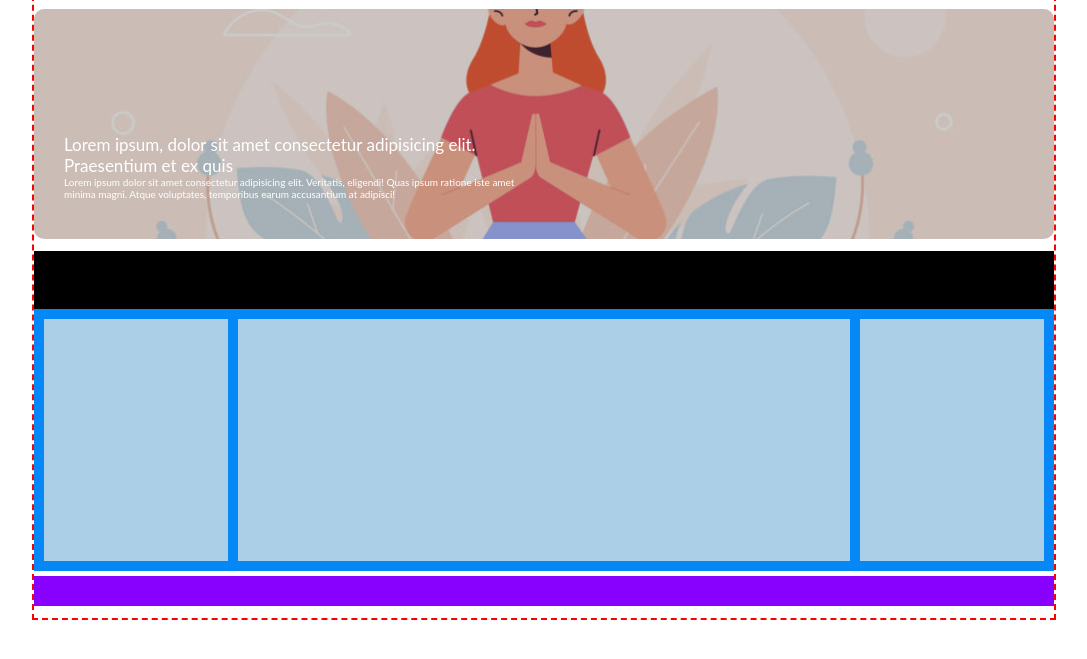
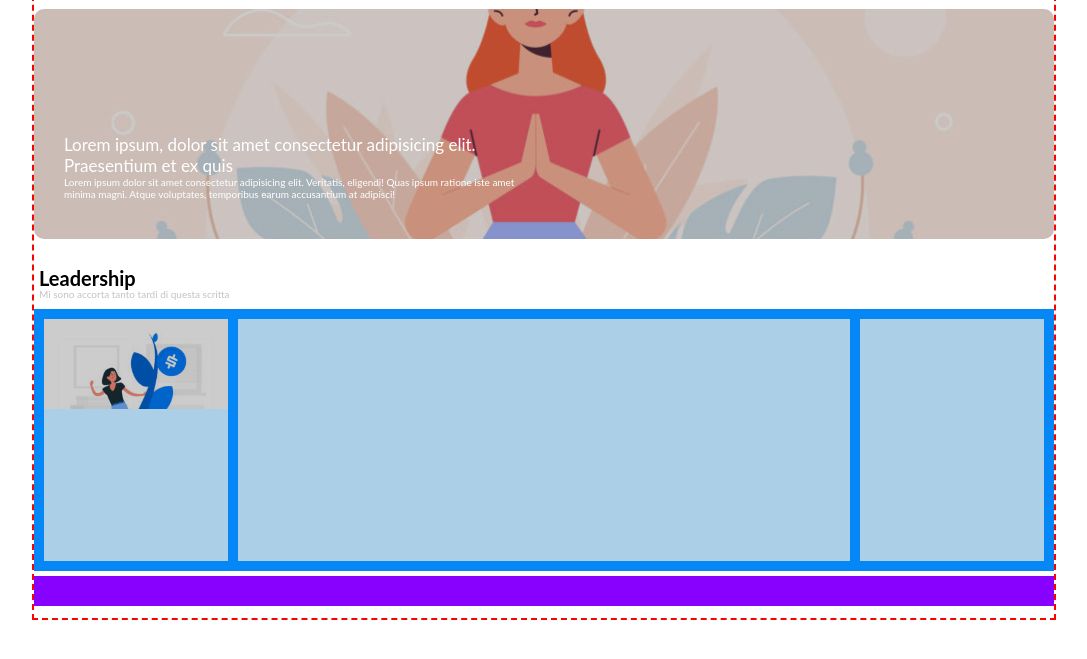
Before and after one commit to Maria210194/htmlcss-wp, a plain HTML site: page index.html in a window 1280 px wide. Shown: the part 85-744 px from the top of the page, without its empty margins (96-1183 px from the left). Drawn offline with Linux system fonts and the light colour scheme.

Commit message:
leadership

```diff
--- a/css/style.css
+++ b/css/style.css
@@ -89,10 +89,41 @@
     height: 58px;
 }
 
+.leadership{
+    font-size: 20px ;
+    color: black;
+    background-color: white;
+    height: 60%;
+    padding-top: 15px;
+    padding-left: 5px;
+    font-weight: bold;
+    font-family: 'Lato', sans-serif;
+}
+
+.leadership-p{
+    font-size: 10px ;
+    color: rgba(195,195,195,255);
+    background-color: white;
+    height: 40%;
+    padding-top: 2px;
+    padding-left: 5px;
+    font-family: 'Lato', sans-serif;
+}
+
 .inner-float-small{
     float: left;
     width: 20%;
     border: 7px solid rgba(5,135,246,255);
+
+}
+
+.col-img-small{
+    height: 90px;
+    background-image: url("../img/img-1.jpg");
+    background-color: rgba(0, 0, 0, 0.2);
+    background-blend-mode: overlay;
+    background-size: cover;
+    backdrop-filter: none;
 
 }
 
@@ -131,7 +162,7 @@
     background-color: black;
 }
 
-.debug .inner-float{
+ .debug .inner-float{
     height: 262px;
     border-top: 10px solid rgba(5,135,246,255);
     border-bottom: 10px solid rgba(5,135,246,255);
--- a/index.html
+++ b/index.html
@@ -50,8 +50,13 @@
         </div>
         <div class="maxi-box">
             <div class="clearfix">
-                <div class="head-float"></div>
-                <div class="inner-float-small"></div>
+                <div class="head-float">
+                    <div class="leadership">Leadership</div>
+                    <div class="leadership-p">Mi sono accorta tanto tardi di questa scritta</div>
+                </div>
+                <div class="inner-float-small">
+                    <div class="col-img-small"></div>
+                </div>
                 <div class="inner-float"></div>
                 <div class="inner-float-small"></div>
             </div>
```
